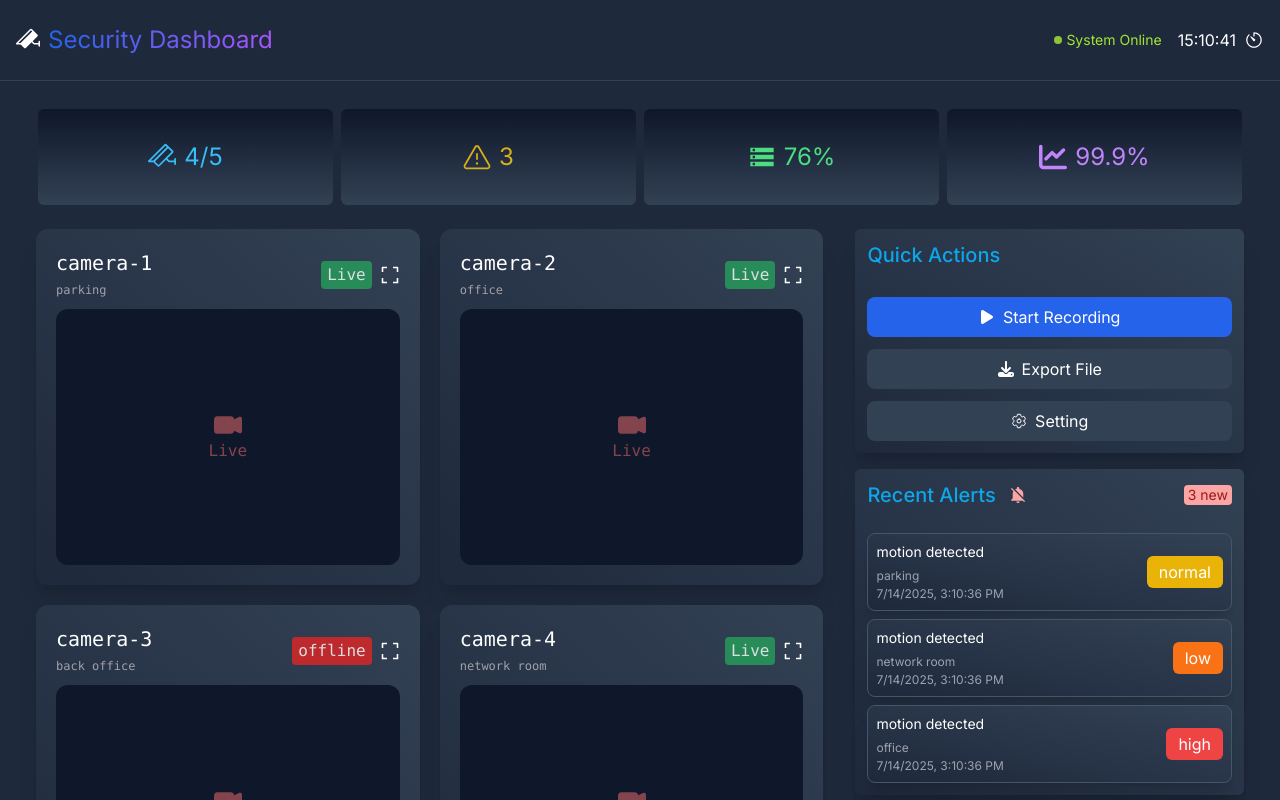
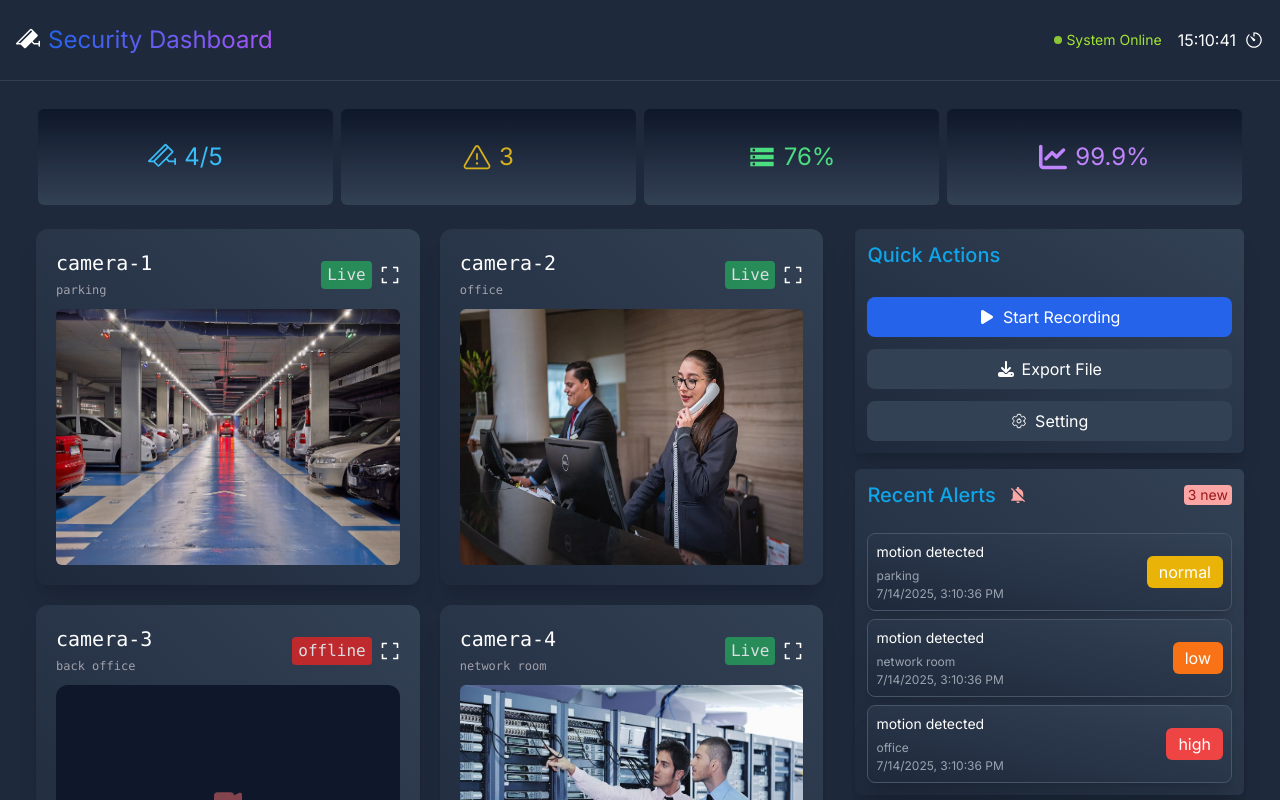
Before and after one commit to hasanashrafi/camera-dashboard, a Next.js app: page / in a window 1280 px wide. Shown: the top 800 px of the page. Built offline with nearby package versions, Linux system fonts and the light colour scheme.

Commit message:
Update CameraCard to reflect camera status as "Live" and remove unused ViewToggle component

```diff
--- a/src/components/templates/CameraCard.js
+++ b/src/components/templates/CameraCard.js
@@ -31,7 +31,7 @@ function CameraCard({ camera, onFullScreen }) {
         </div>
         <div className='bg-slate-900 flex flex-col space-y-3 items-center justify-center rounded-xl w-full h-64 mt-2 mx-auto'>
           {
-            camera.status === "online" ? (
+            camera.status === "Live" ? (
               <Image src={camera.liveImage} alt='camera' width={400} height={100} priority className='bg-cover  h-full rounded-md' />
             ) : <p className='text-center flex flex-col items-center justify-center text-red-400/50'>
               <BsFillCameraVideoFill className='size-7' />
--- a/src/components/templates/ViewToggle.js
+++ /dev/null
@@ -1,11 +0,0 @@
-import React from 'react'
-
-function ViewToggle() {
-    return (
-        <div className='w-full min-h-screen bg-slate-700 rounded-xl backdrop-blur-lg mx-auto'>
-            full screen
-        </div>
-    )
-}
-
-export default ViewToggle
```
